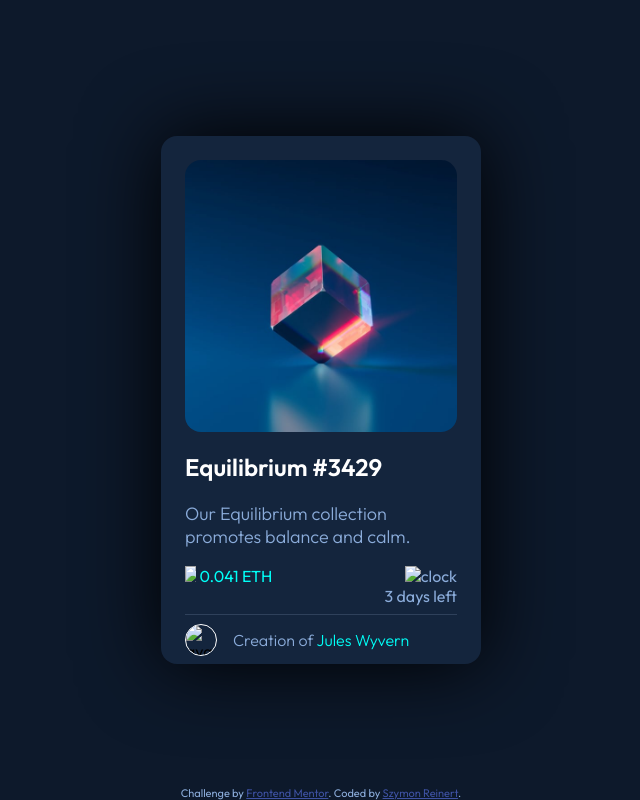
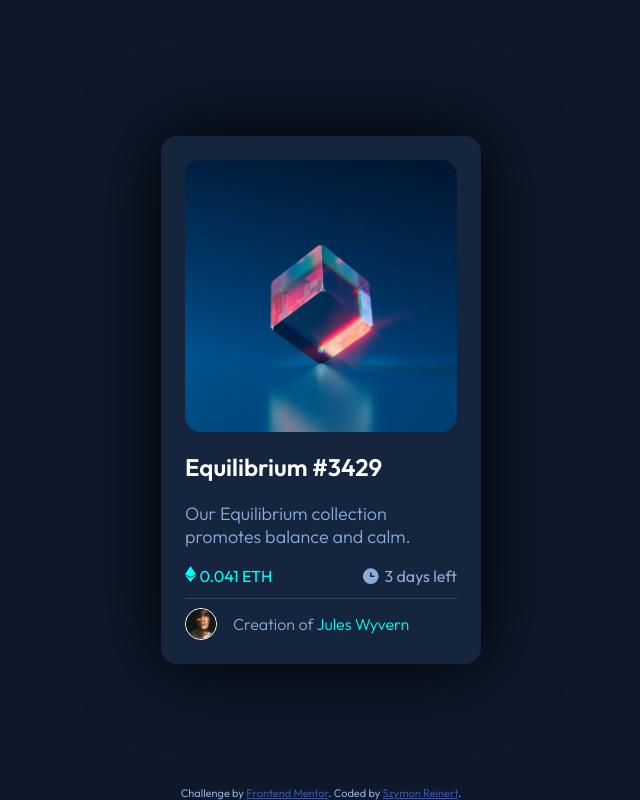
Before and after one commit to Szymonex0906/nft-card, a plain HTML site: page index.html in a window 1280 px wide. Shown: the whole page, without its empty margins (319-959 px from the left). Drawn offline with Linux system fonts and the light colour scheme; files whose address does not match are found by name.

Commit message:
Update index.html

```diff
--- a/index.html
+++ b/index.html
@@ -26,11 +26,11 @@
 
     <div class="price-block">
       <div class="price">
-        <img src="images/icon-ethereum.svg" alt="ethereum">
+        <img src="icon-ethereum.svg" alt="ethereum">
         <p>0.041 ETH</p>
       </div>
       <div class="timer">
-        <img src="images/icon-clock.svg" alt="clock">
+        <img src="icon-clock.svg" alt="clock">
         <p>3 days left</p>
       </div>
     </div>
@@ -38,7 +38,7 @@
     <hr>
 
     <div class="creator">
-      <img src="images/image-avatar.png" alt="avatar">
+      <img src="image-avatar.png" alt="avatar">
       <p>Creation of <a href="#">Jules Wyvern</a></p>
     </div>
   </div>
```
